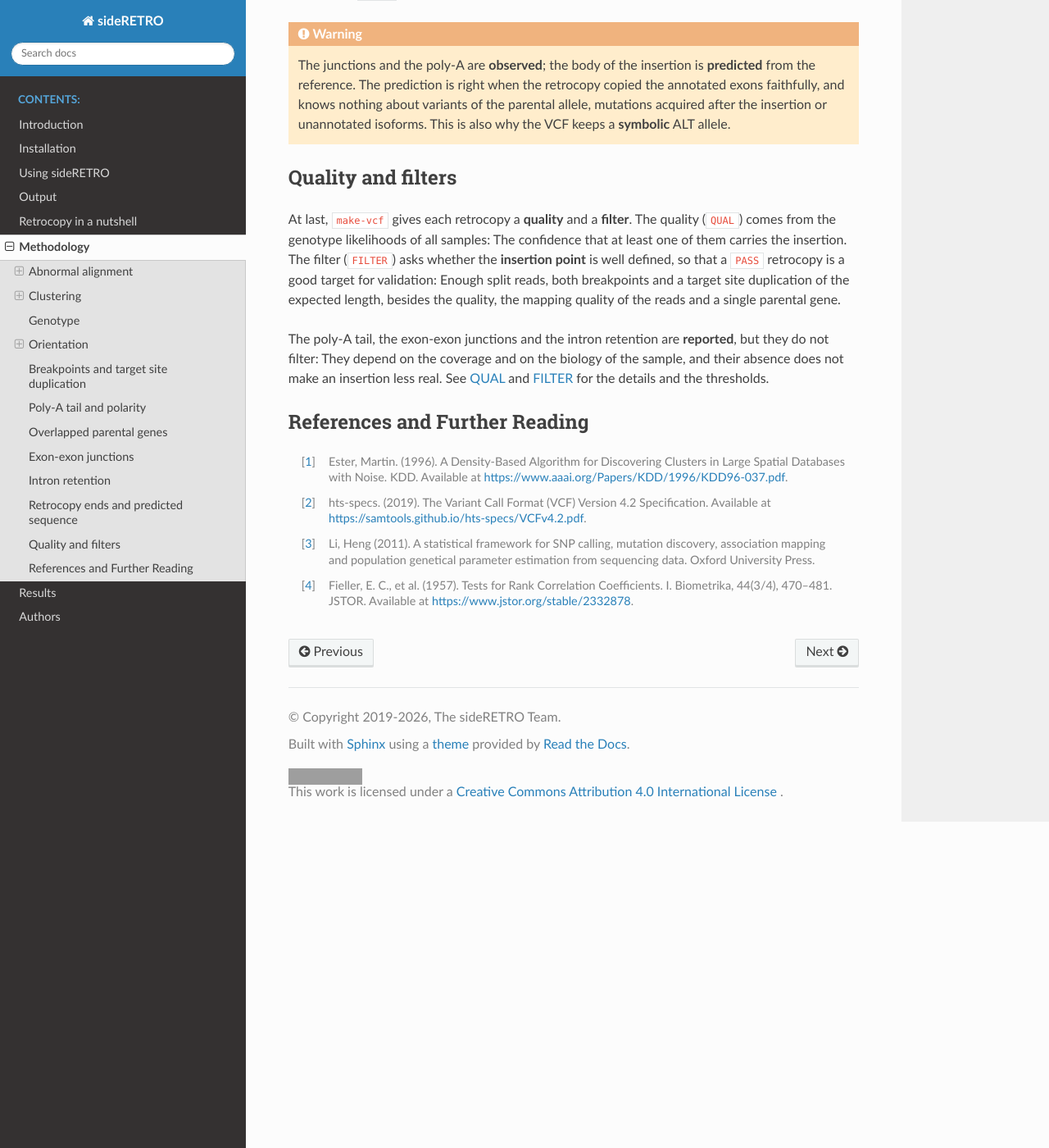
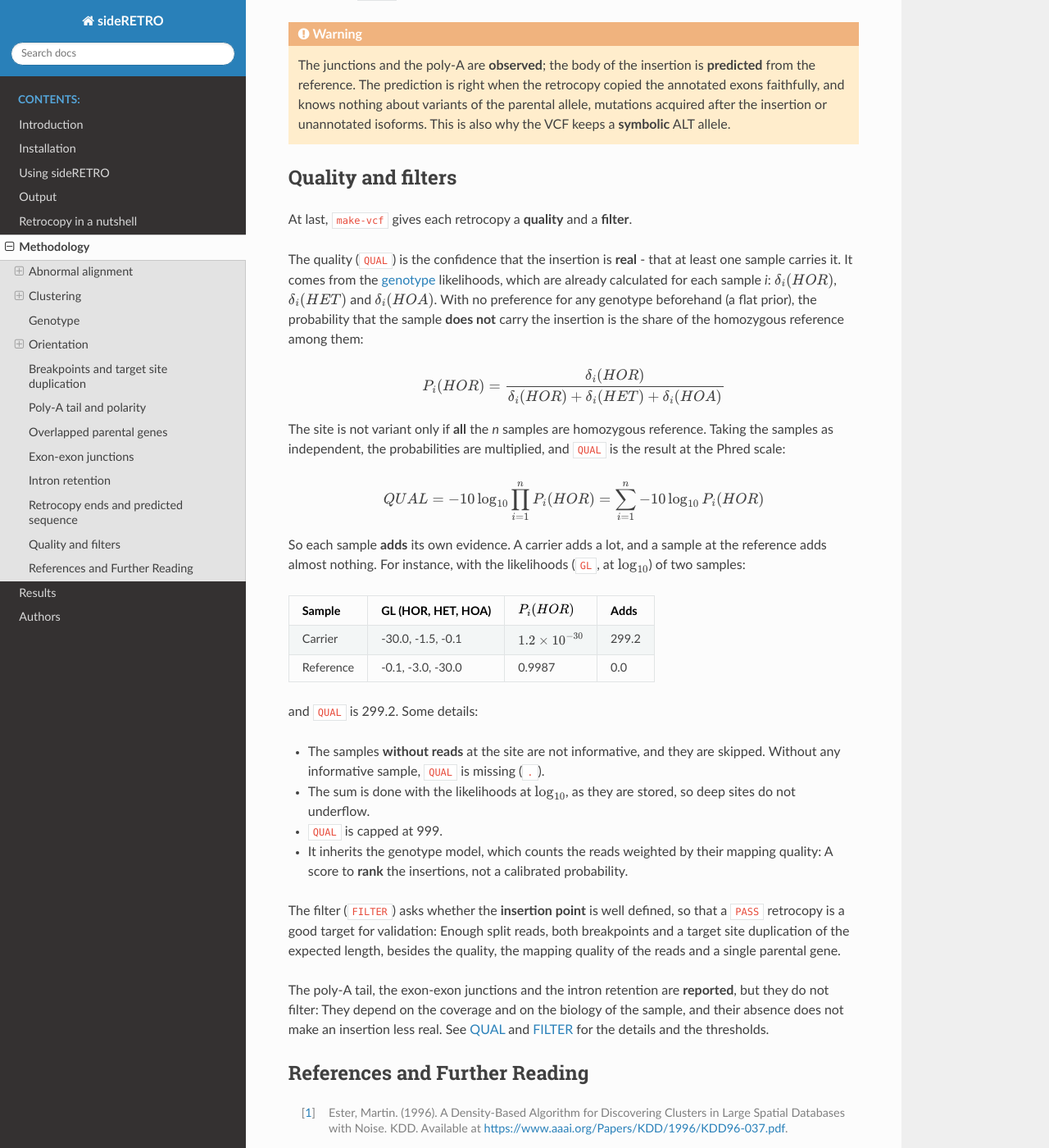
Before and after one commit to galantelab/sideRETRO, a Sphinx documentation site: the page built from docs/method.rst, in a window 1280 px wide and 1400 px high, scrolled down 13550 px. Shown: the whole window at 82% size. Built offline with Sphinx 7.4.7 and the Read the Docs theme 3.1.0, drawn with Linux system fonts in a browser that asks for light colours; grey boxes are pictures that could not be loaded.

Commit message:
UPDATE: docs: How QUAL is calculated; new figure for the retrocopy
docs/method.rst explains QUAL from the genotype likelihoods, with an
example. The figure of the introduction is redrawn as SVG, with the
style of the others.

```diff
--- a/docs/images/make_figures.py
+++ b/docs/images/make_figures.py
@@ -602,7 +602,60 @@ def intron_fig():
     return f
 
 
+def retrocopy_fig():
+    """What a retrocopy is: Gene, mature mRNA and its copy elsewhere."""
+    f = Fig(W, 360)
+    # Parental gene
+    exons = f.gene(60, x0=60, x1=480, label=None, exons=((110, 180), (240, 310), (370, 440)))
+    f.text(60, 26, 'Parental gene', weight='bold')
+    f.text(170, 26, 'chromosome 1', size=12, fill=MUTED)
+    f.text(210, 96, 'intron', size=12, fill=MUTED, anchor='middle')
+    f.text(340, 96, 'intron', size=12, fill=MUTED, anchor='middle')
+    for (a, b), n in zip(exons, ('exon 1', 'exon 2', 'exon 3')):
+        f.text((a + b) / 2, 65, n, size=13, anchor='middle')
+
+    # Mature mRNA
+    y = 180
+    x = 300
+    f.rect(x - 22, y - 12, 22, 24, EXON, GENE, rx=3)
+    f.rect(x, y - 20, 210, 40, EXON, GENE)
+    f.line(x + 70, y - 20, x + 70, y + 20, stroke=GENE)
+    f.line(x + 140, y - 20, x + 140, y + 20, stroke=GENE)
+    f.rect(x + 210, y - 12, 22, 24, EXON, GENE, rx=3)
+    f.rect(x + 232, y - 12, 70, 24, DARK, GENE, rx=3)
+    f.text(x + 267, y + 5, 'AAAA', size=12, fill='#FFFFFF', anchor='middle', weight='bold')
+    f.text(x + 105, y + 44, 'Mature mRNA', anchor='middle', weight='bold')
+    f.text(x + 105, y + 60, 'no introns, with the poly-A tail', size=12, fill=MUTED,
+           anchor='middle')
+
+    # Retrocopy at another chromosome
+    y = 300
+    f.line(420, y, 860, y, stroke=CHR, sw=8, cap='round')
+    x = 520
+    f.rect(x - 34, y - 12, 34, 24, TSD, None, rx=0)
+    f.rect(x, y - 20, 210, 40, EXON, GENE, rx=0)
+    f.line(x + 70, y - 20, x + 70, y + 20, stroke=GENE)
+    f.line(x + 140, y - 20, x + 140, y + 20, stroke=GENE)
+    f.rect(x + 210, y - 12, 60, 24, DARK, GENE, rx=0)
+    f.text(x + 240, y + 5, 'AAAA', size=12, fill='#FFFFFF', anchor='middle', weight='bold')
+    f.rect(x + 270, y - 12, 34, 24, TSD, None, rx=0)
+    f.text(x - 17, y + 5, 'TSD', size=11, anchor='middle', weight='bold')
+    f.text(x + 287, y + 5, 'TSD', size=11, anchor='middle', weight='bold')
+    f.text(420, y + 44, 'Retrocopy', weight='bold')
+    f.text(500, y + 44, 'chromosome 2', size=12, fill=MUTED)
+
+    # The path
+    f.path('M150,96 C150,180 200,180 262,180', stroke=INK, sw=2, arrow=True)
+    f.text(60, 150, 'transcription', size=13)
+    f.text(60, 167, 'and splicing', size=13)
+    f.path('M612,180 C700,180 700,210 700,262', stroke=INK, sw=2, arrow=True)
+    f.text(716, 200, 'reverse transcription', size=13)
+    f.text(716, 217, 'and insertion (LINE-1)', size=13)
+    return f
+
+
 FIGS = {
+    'retrocopy': retrocopy_fig,
     'indistinguishable_alignment': lambda: alignment_fig('indist'),
     'abnormal_alignment_exon': lambda: alignment_fig('exon'),
     'abnormal_alignment_chr': lambda: alignment_fig('chr'),
--- a/docs/intro.rst
+++ b/docs/intro.rst
@@ -18,8 +18,8 @@ resulting from **reverse-transcription** of a mature **mRNA**
 molecule into **cDNA**, and its insertion into a new position on
 the genome.
 
-.. image:: images/retrocopy.png
-   :scale: 50%
+.. image:: images/retrocopy.svg
+   :width: 90%
    :align: center
 
 Got interested? For a more detailed explanation about what is
--- a/docs/method.rst
+++ b/docs/method.rst
@@ -638,9 +638,56 @@ Quality and filters
 ===================
 
 At last, ``make-vcf`` gives each retrocopy a **quality** and a
-**filter**. The quality (``QUAL``) comes from the genotype likelihoods
-of all samples: The confidence that at least one of them carries the
-insertion. The filter (``FILTER``) asks whether the **insertion point**
+**filter**.
+
+The quality (``QUAL``) is the confidence that the insertion is **real**
+- that at least one sample carries it. It comes from the
+:ref:`genotype <method_genotype>` likelihoods, which are already
+calculated for each sample *i*: :math:`\delta_i(HOR)`,
+:math:`\delta_i(HET)` and :math:`\delta_i(HOA)`. With no preference
+for any genotype beforehand (a flat prior), the probability that the
+sample **does not** carry the insertion is the share of the homozygous
+reference among them:
+
+.. math::
+   P_i(HOR) =
+   \frac{\delta_i(HOR)}{\delta_i(HOR) + \delta_i(HET) + \delta_i(HOA)}
+
+The site is not variant only if **all** the *n* samples are homozygous
+reference. Taking the samples as independent, the probabilities are
+multiplied, and ``QUAL`` is the result at the Phred scale:
+
+.. math::
+   QUAL =
+   -10 \log_{10} \prod_{i=1}^{n} P_i(HOR) =
+   \sum_{i=1}^{n} -10 \log_{10} P_i(HOR)
+
+So each sample **adds** its own evidence. A carrier adds a lot, and a
+sample at the reference adds almost nothing. For instance, with the
+likelihoods (``GL``, at :math:`\log_{10}`) of two samples:
+
++----------+----------------------+-------------------------+----------+
+| Sample   | GL (HOR, HET, HOA)   | :math:`P_i(HOR)`        | Adds     |
++==========+======================+=========================+==========+
+| Carrier  | -30.0, -1.5, -0.1    | :math:`1.2 \times       | 299.2    |
+|          |                      | 10^{-30}`               |          |
++----------+----------------------+-------------------------+----------+
+| Reference| -0.1, -3.0, -30.0    | 0.9987                  | 0.0      |
++----------+----------------------+-------------------------+----------+
+
+and ``QUAL`` is 299.2. Some details:
+
+- The samples **without reads** at the site are not informative, and
+  they are skipped. Without any informative sample, ``QUAL`` is missing
+  (``.``).
+- The sum is done with the likelihoods at :math:`\log_{10}`, as they
+  are stored, so deep sites do not underflow.
+- ``QUAL`` is capped at 999.
+- It inherits the genotype model, which counts the reads weighted by
+  their mapping quality: A score to **rank** the insertions, not a
+  calibrated probability.
+
+The filter (``FILTER``) asks whether the **insertion point**
 is well defined, so that a ``PASS`` retrocopy is a good target for
 validation: Enough split reads, both breakpoints and a target site
 duplication of the expected length, besides the quality, the mapping
```
Also changed, not shown: docs/images/retrocopy.svg (added), 1 other file.
